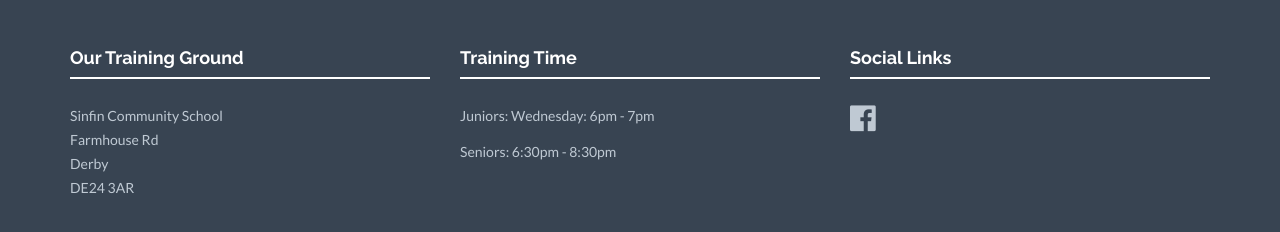
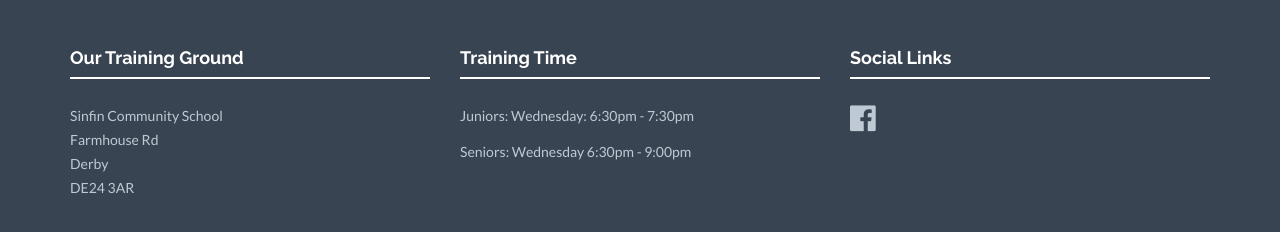
Before and after one commit to RhcHockey/RhcHockey.github.io, a Jekyll site: the page built from index.html, in a window 1280 px wide and 1254 px high. Shown: the part 982-1214 px from the top of the window. Built offline with Jekyll 4.4.1, drawn with Linux system fonts in a browser that asks for light colours; nearby versions of some CDN libraries; a script that is not in the unit is left out.

Commit message:
Change training time in footer

```diff
--- a/_includes/footer.html
+++ b/_includes/footer.html
@@ -13,8 +13,8 @@
             <div class="col-lg-4">
                 <h4>Training Time</h4>
                 <div class="hline-w"></div>
-                <p>Juniors: Wednesday: 6pm - 7pm</p>
-  				<p>Seniors: 6:30pm - 8:30pm</p>
+                <p>Juniors: Wednesday: 6:30pm - 7:30pm</p>
+  				<p>Seniors: Wednesday 6:30pm - 9:00pm</p>
             </div>
             <div class="col-lg-4">
                 <h4>Social Links</h4>
```
